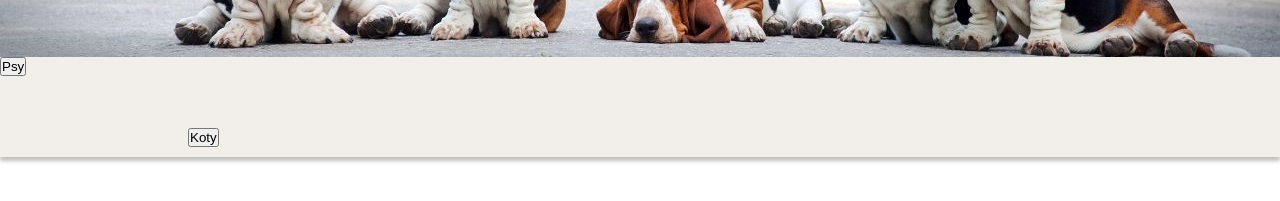
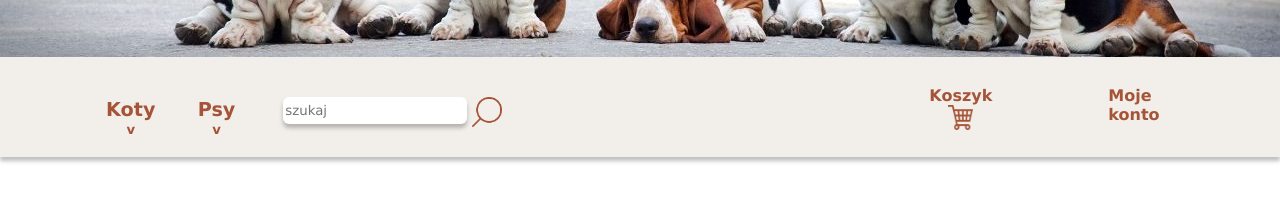
Before and after one commit to pkolczynski/catz_dogz, a React app: page / in a window 1280 px wide. Shown: the part 283-484 px from the top of the page. Built offline with nearby package versions, Linux system fonts and the light colour scheme.

Commit message:
finished navbar styling

```diff
--- a/src/Style.scss
+++ b/src/Style.scss
@@ -1 +1,21 @@
-*{margin:0 auto;padding:0px;}
+
+
+*{font-family: Verdana, Geneva, Tahoma, sans-serif;}
+
+body {
+    margin: 0 auto;
+    padding: 0px;
+}
+
+@mixin grid-layout() {
+    display: grid;
+    grid-template-columns: 80px repeat(12, 1fr) 80px;
+    column-gap: 20px;
+}
+.content {
+    @include grid-layout();
+}
+
+.col-max {
+    grid-column: 1/15;
+}
--- a/src/components/App.js
+++ b/src/components/App.js
@@ -9,7 +9,9 @@ function App() {
   return (
     <div className="App">
       <Banner/>
-      <Navbar/>
+      <div className="content">
+      <Navbar/></div>
+
     </div>
   );
 }
--- a/src/components/banner/Banner.js
+++ b/src/components/banner/Banner.js
@@ -4,9 +4,9 @@ import logo from '../../resources/logo.png'
 
 const Banner = () =>{
     return (
-        <div id = "banner-wrapper">
-            <img id="banner"src={banner} alt="BANNER"/>
-            <img id="logo" src={logo} alt="LOGO"/>
+        <div className = "banner-wrapper">
+            <img className="banner"src={banner} alt="BANNER"/>
+            <img className="logo" src={logo} alt="LOGO"/>
         </div>
     )
 }
--- a/src/components/banner/Banner.scss
+++ b/src/components/banner/Banner.scss
@@ -1,15 +1,15 @@
-
-#banner-wrapper{
+@import '../../Style.scss';
+.banner-wrapper{
     position: relative;
 
 }
-#banner{
+.banner{
     position: relative;
     width: 100%;
     height: 340px;
     vertical-align: middle;
 }
-#logo{
+.logo{
     position: absolute;
     width: 140px;
     height: 220px;
--- a/src/components/dropDownButton/DropDownButton.js
+++ b/src/components/dropDownButton/DropDownButton.js
@@ -1,16 +1,20 @@
 import './DropDownButton.scss';
 const DropDownButton = (props) =>{
-    let id=''
-    if (props.type === 'psy'){
-        id='button-'+props.type;
-    }
-    else if (props.type === 'koty'){
-        id='button-'+props.type;
-    }
+    let className=props.className
+    let buttonClass = 'button-'+className
+
+
 
     return (
-        <div id={id}><button>{props.type}</button></div>
+        <div className={className} onClick={()=>expand(className)}>
+            <button id={buttonClass}>{className}</button>
+            <h5>v</h5>
+            </div>
     )
 }
 
+function expand(type){
+    alert(type);
+}
+
 export default DropDownButton;
--- a/src/components/dropDownButton/DropDownButton.scss
+++ b/src/components/dropDownButton/DropDownButton.scss
@@ -1,33 +1,39 @@
+@import '../../Style.scss';
+@mixin ddb-base() {
+    grid-row: 3/ span 2;
+    padding-bottom: 0px;
+    h5{
+        text-align: center;
+        margin-top: 0px;
+        color: #A65437;
+    }
+}
+
 button{
+    background-color: inherit;
     text-transform: capitalize;
+    font-weight: bold;
+    font-size: 1.2em;
+    color: #A65437;
+    border: 0;
 }
-#button-koty{
-    position: absolute;
-    width: 211px;
-    height: 27px;
-    left: 80px;
-    top: 399px;
 
-    font-family: Open Sans;
-    font-style: normal;
-    font-weight: bold;
-    font-size: 24px;
-    line-height: 33px;
+.koty{
+    grid-column:2/3 ;
+    @include ddb-base();
 
-    color: #A65437;
 }
-#button-koty{
-    position: absolute;
-    width: 211px;
-    height: 27px;
-    left: 188px;
-    top: 399px;
+.psy{
+    grid-column:3/4 ;
+    @include ddb-base();
 
-    font-family: Open Sans;
-    font-style: normal;
-    font-weight: bold;
-    font-size: 24px;
-    line-height: 33px;
+}
 
-    color: #A65437;
+.button-koty{
+    background-color: blue;
+
 }
+.button-psy{
+    background-color: red;
+
+}
--- a/src/components/navbar/Navbar.js
+++ b/src/components/navbar/Navbar.js
@@ -1,10 +1,18 @@
 import DropDownButton from '../dropDownButton/DropDownButton';
+import Searchbar from '../searchbar/Searchbar';
 import './Navbar.scss';
+import cartIcon from '../../resources/cart.png';
 const Navbar = () =>{
     return (
         <nav>
-            <DropDownButton type='koty'/>
-            <DropDownButton type='psy'/>
+            <DropDownButton className='koty'/>
+            <DropDownButton className='psy'/>
+            <Searchbar/>
+            <div className="button-cart">
+                <h4>Koszyk</h4>
+                <img src={cartIcon} alt="KOSZYK" className="menu-cart"/>
+            </div>
+            <h4 className="button-account">Moje konto</h4>
         </nav>
     )
 }
--- a/src/components/navbar/Navbar.scss
+++ b/src/components/navbar/Navbar.scss
@@ -1,3 +1,4 @@
+@import '../../Style.scss';
 nav{
     width: 100%;
     height: 100px;
@@ -5,4 +6,37 @@ nav{
 
     background: #F2EFEB;
     box-shadow: 0px 4px 4px rgba(0, 0, 0, 0.25);
+
+    @include grid-layout();
+    justify-items: left;
+    grid-column: 1/15;
+
+    grid-template-rows: repeat(5,20px);
+    *{
+        color: #A65437;
+    }
 }
+
+.button-cart{
+    grid-column: 11;
+    grid-row: 2/span 3;
+    margin: 0 auto;
+    padding: 0;
+    img{
+        width: 25px;
+        height: 25px;
+        margin-left: auto;
+        margin-right: auto;
+        display: block;
+    }
+    h4{
+        margin-bottom: 0;
+        margin-top: 15%;
+    }
+
+}
+.button-account{
+    grid-column: 13;
+    grid-row: 2/span 2;
+    margin-top: 13%;
+}
--- /dev/null
+++ b/src/components/searchbar/Searchbar.js
@@ -0,0 +1,18 @@
+import './Searchbar.scss';
+import searchIcon from '../../resources/search.png'
+const Searchbar = (keyword) => {
+    return (
+        <div id='searchBar'>
+            <input
+                placeholder={"szukaj"}
+            />
+            <img src={searchIcon} alt="SEARCH" onClick={search} />
+        </div>
+    )
+}
+function search() {
+    const searched = document.getElementById('searchBar').value;
+    alert('Nie znaleziono: ' + searched);
+}
+
+export default Searchbar;
--- /dev/null
+++ b/src/components/searchbar/Searchbar.scss
@@ -0,0 +1,25 @@
+@import "../../Style.scss";
+
+@mixin sb-base() {
+    grid-column: 4 / span 2;
+    grid-row: 3 / 4;
+}
+
+#searchBar{
+    @include sb-base();
+    justify-content: baseline;
+    display: flex;
+    img{
+        width: 30px;
+        height: 30px;
+        vertical-align: bottom;
+    }
+    input{
+        width: 180px;
+        height: 25px;
+        margin-right: 5px;
+        box-shadow: 0px 4px 4px rgba(0, 0, 0, 0.25);
+        border-radius: 6px;
+        border:none
+    }
+}
```
Also changed, not shown: src/resources/cart.png (added), src/resources/search.png (added), 1 other file.
